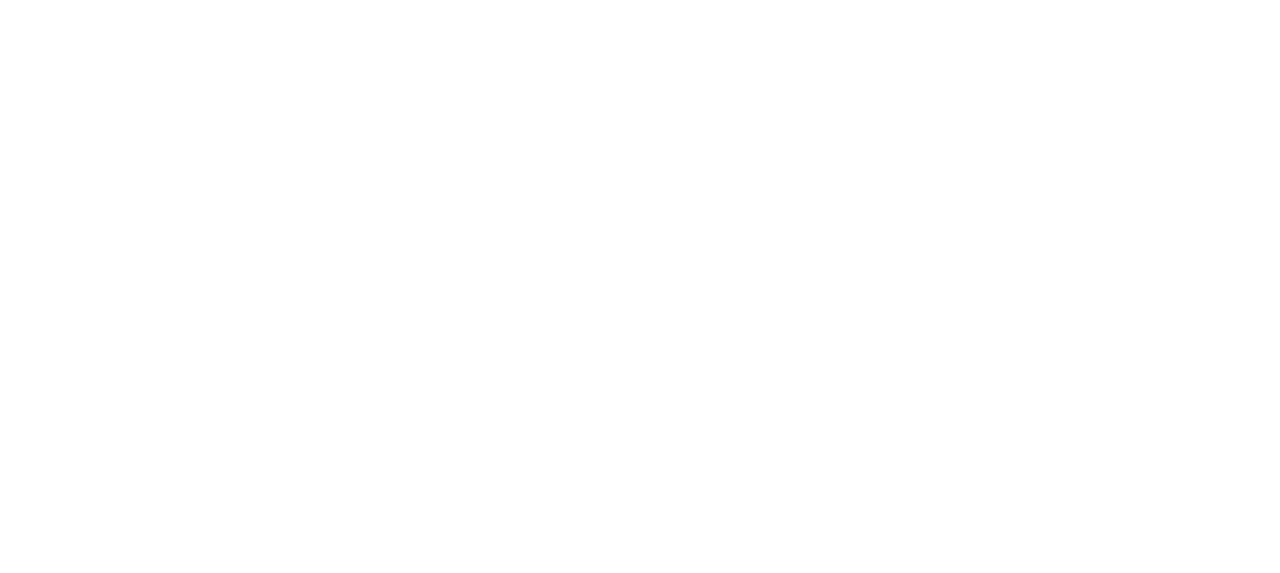
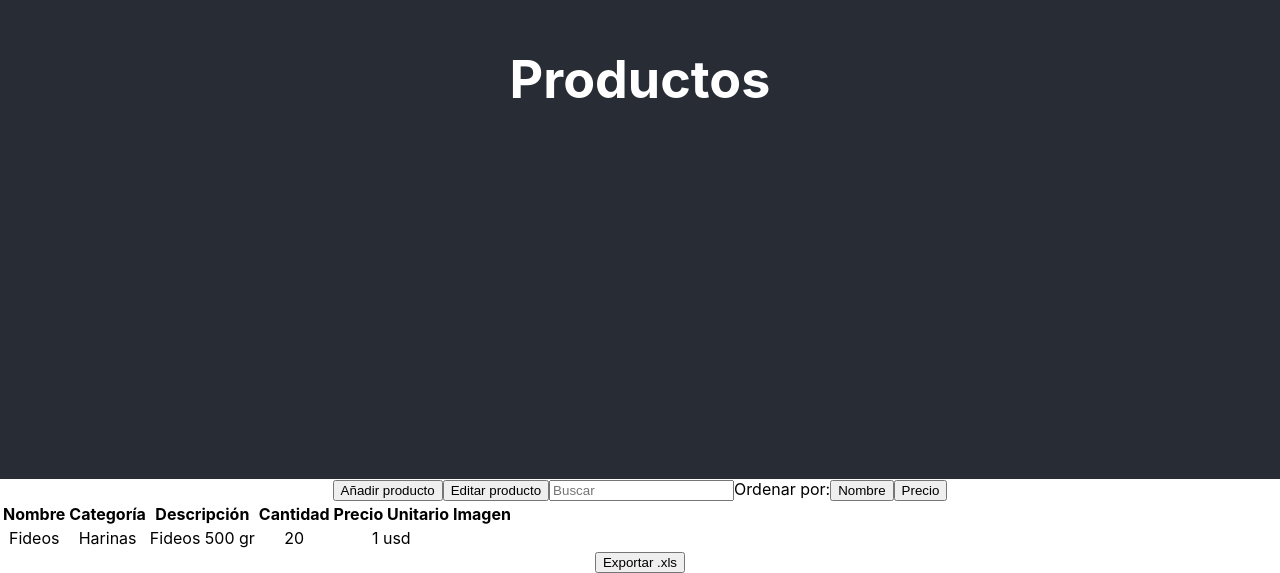
Before and after one commit to Andrea-VP/Pineapple-Supermarket-App, a React (Create React App) app: page /productsa in a window 1280 px wide. Shown: the part 321-894 px from the top of the page. Before the commit the page ends 800 px from the top, so only its background shows below. Built offline with nearby package versions, Linux system fonts and the light colour scheme.

Commit message:
vistas hasta products admin sin modals

```diff
--- a/package.json
+++ b/package.json
@@ -2,7 +2,6 @@
   "name": "pnsm2",
   "version": "0.1.0",
   "private": true,
-  "proxy": "http://localhost:3001",
   "dependencies": {
     "@testing-library/jest-dom": "^5.15.0",
     "@testing-library/react": "^11.2.7",
--- a/src/App.js
+++ b/src/App.js
@@ -5,6 +5,8 @@ import {
 } from 'react-router-dom';
 import AccountRegister from './view-controller/AccountRegister';
 import LogIn from './view-controller/LogIn'
+import ProductsV from './view-controller/ProductsViewer';
+import ProductsA from './view-controller/ProductsAdmin';
 
 function App() {
   return (
@@ -12,6 +14,8 @@ function App() {
       <Switch>
         <Route exact path="/" component={LogIn}/>
         <Route exact path="/account" component={AccountRegister}></Route>
+        <Route exact path="/productsv"component={ProductsV}></Route>
+        <Route exact path="/productsa"component={ProductsA}></Route>
       </Switch>
     </Router>
   );
--- a/src/functions/functions.js
+++ b/src/functions/functions.js
@@ -8,7 +8,6 @@ function send(){
 //Vista AccountRegister
 function create (e){
     e.preventDefault()
-    console.log('Presionando version 2')
     let input = document.querySelectorAll(".register")
     input.forEach((i)=>{
         console.log(i.value)
@@ -16,17 +15,33 @@ function create (e){
 }
 
 function edit (){
-    //console.log('Presionando version 2')
     let input = document.querySelectorAll(".register")
-    console.log(input.value)
+    input.forEach((i)=>{
+        console.log(i.value)
+    })
 }
 
 function erase (){
-    //console.log('Presionando version 2')
     let input = document.querySelectorAll(".register")
-    console.log(input.value)
+    input.forEach((i)=>{
+        console.log(i.value)
+    })
+}
+
+//vista ProductsViewer
+
+function alphSort(){
+    console.log("Ordenando por nombre")
+}
+
+function numSort(){
+    console.log("Ordenando por precio")
+}
+
+function exportXLS(){
+    console.log("creando documento de excel")
 }
 
 module.exports = {
-    send,create,edit,erase
+    send,create,edit,erase,alphSort, numSort, exportXLS
 }
--- a/src/view-controller/AccountRegister.js
+++ b/src/view-controller/AccountRegister.js
@@ -8,6 +8,7 @@ function AccountRegister() {
     <div className="App">
       <header className="App-header">
        <h1>Registrar</h1>
+       </header>
         <form>
         <label>
           Nombre de usuario:
@@ -46,7 +47,18 @@ function AccountRegister() {
         <button onClick={edit} type="submit">Editar</button>
         <button onClick={erase} type="submit">Eliminar</button>
         </form>
-      </header>
+      <section>
+        <table>
+          <tr>
+            <th>Usuario</th>
+            <th>Fecha de creación</th>
+          </tr>
+          <tr>
+            <td>John</td>
+            <td>15/11/2021</td>
+          </tr>
+        </table>
+      </section>
     </div>
   );
 }
--- a/src/view-controller/LogIn.js
+++ b/src/view-controller/LogIn.js
@@ -1,19 +1,9 @@
 //import logo from '../logo.svg';
 import '../App.css';
 import {send} from '../functions/functions'
-import React, {useState, useEffect} from "react";
-
 
 function LogIn() {
-  const [users, setUsers] = useState([]);
-  useEffect(()=>{
-    fetch("/users/").then(res=>{
-      if(res.ok){
-        return res.json()
-      }
-    }).then(jsonRes=>setUsers(jsonRes.userList))
-  })
-  return (
+    return (
     <div className="App">
       <header className="App-header">
        <h1>Iniciar Sesión</h1>
@@ -31,10 +21,7 @@ function LogIn() {
         <button onClick={send} type="submit">Ingresar</button>
         <button ></button>
         </form>
-        <div>
-          {users.map(user=><li>{user}</li>)}
-        </div>
-      </header>
+        </header>
     </div>
   );
 }
--- /dev/null
+++ b/src/view-controller/ProductsAdmin.js
@@ -0,0 +1,44 @@
+//import logo from '../logo.svg';
+import '../App.css';
+import {alphSort, numSort, exportXLS} from '../functions/functions'
+//import {render} from '../functions/modalAddProduct'
+
+function ProductsA() {
+    return (
+    <div className="App">
+      <header className="App-header">
+        <h1>Productos</h1>
+        </header>
+        {/*<button type="button" id="modalAdd" onClick={render}>Añadir producto</button>*/}
+        <button type="button" id="modalAdd">Añadir producto</button>
+        <button type="button">Editar producto</button>
+        <input type="search" placeholder="Buscar"></input>
+        <label>Ordenar por:</label>
+        <button onClick={alphSort} type="button">Nombre</button>
+        <button onClick={numSort} type="button">Precio</button>
+        <section>
+        <table>
+          <tr>
+            <th>Nombre</th>
+            <th>Categoría</th>
+            <th>Descripción</th>
+            <th>Cantidad</th>
+            <th>Precio Unitario</th>
+            <th>Imagen</th>
+          </tr>
+          <tr>
+            <td>Fideos</td>
+            <td>Harinas</td>
+            <td>Fideos 500 gr</td>
+            <td>20</td>
+            <td>1 usd</td>
+            <td><img></img></td>
+          </tr>
+        </table>
+      </section>
+      <button onClick={exportXLS} type="button">Exportar .xls</button>
+    </div>
+  );
+}
+
+export default ProductsA;
--- /dev/null
+++ b/src/view-controller/ProductsViewer.js
@@ -0,0 +1,40 @@
+//import logo from '../logo.svg';
+import '../App.css';
+import {alphSort, numSort, exportXLS} from '../functions/functions'
+
+function ProductsV() {
+    return (
+    <div className="App">
+      <header className="App-header">
+        <h1>Productos</h1>
+        </header>
+        <input type="search" placeholder="Buscar"></input>
+        <label>Ordenar por:</label>
+        <button onClick={alphSort} type="button">Nombre</button>
+        <button onClick={numSort} type="button">Precio</button>
+        <section>
+        <table>
+          <tr>
+            <th>Nombre</th>
+            <th>Categoría</th>
+            <th>Descripción</th>
+            <th>Cantidad</th>
+            <th>Precio Unitario</th>
+            <th>Imagen</th>
+          </tr>
+          <tr>
+            <td>Fideos</td>
+            <td>Harinas</td>
+            <td>Fideos 500 gr</td>
+            <td>20</td>
+            <td>1 usd</td>
+            <td><img></img></td>
+          </tr>
+        </table>
+      </section>
+      <button onClick={exportXLS} type="button">Exportar .xls</button>
+    </div>
+  );
+}
+
+export default ProductsV;
```
